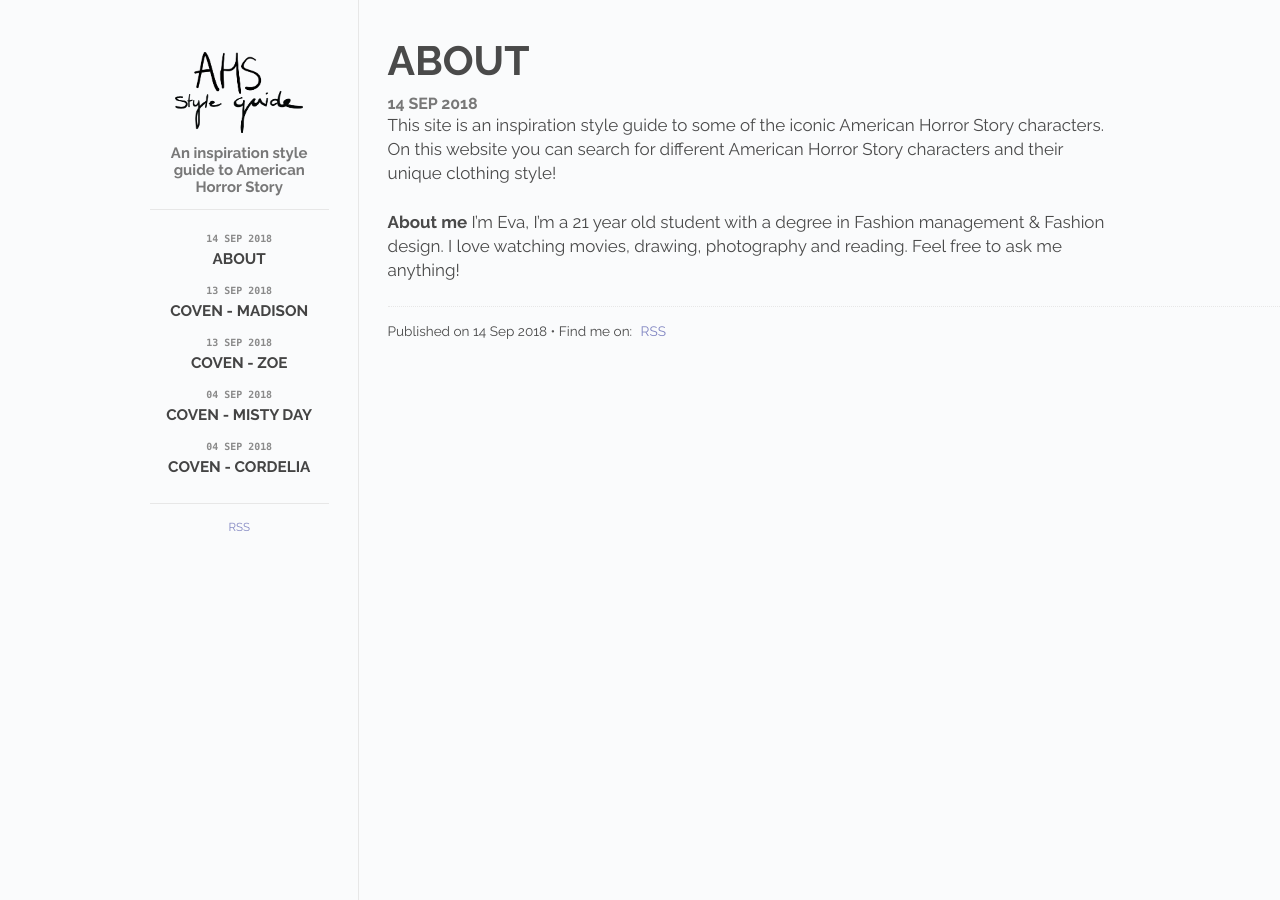
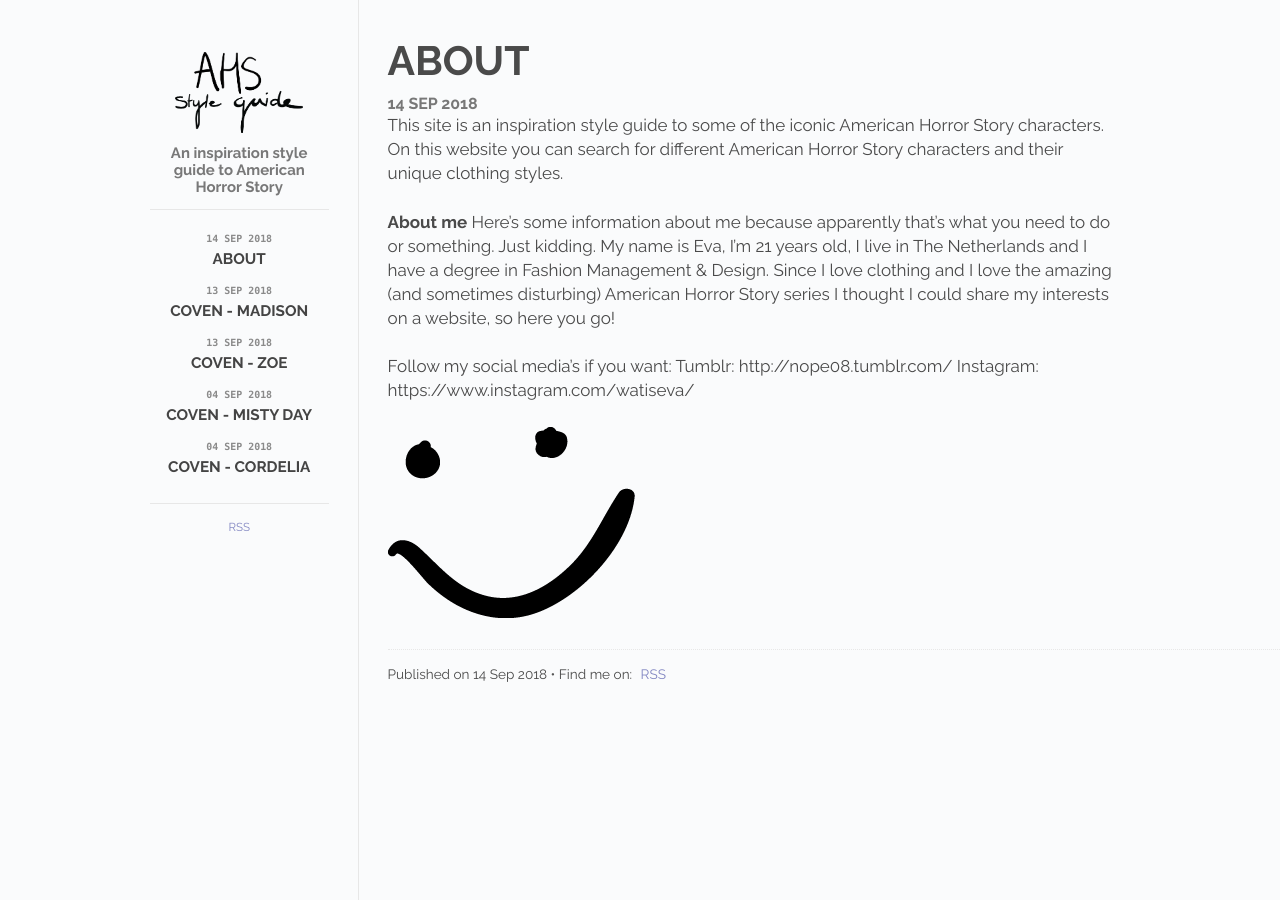
Before and after one commit to LesterGallagher/americanhorrorstory, a Jekyll site: the page built from _posts/2018-09-14-about.markdown, in a window 1280 px wide. Built offline with Jekyll 4.4.1, drawn with Linux system fonts in a browser that asks for light colours.

Commit message:
Updated About

```diff
--- a/_posts/2018-09-14-about.markdown
+++ b/_posts/2018-09-14-about.markdown
@@ -3,9 +3,16 @@
 date: 2018-09-14 20:01:00 +02:00
 ---
 
-This site is an inspiration style guide to some of the iconic American Horror Story characters. On this website you can search for different American Horror Story characters and their unique clothing style!
+This site is an inspiration style guide to some of the iconic American Horror Story characters. On this website you can search for different American Horror Story characters and their unique clothing styles.
 
 **About me**
-I'm Eva, I'm a 21 year old student with a degree in Fashion management & Fashion design. I love watching movies, drawing, photography and reading. Feel free to ask me anything!
+Here's some information about me because apparently that's what you need to do or something. Just kidding. My name is Eva, I'm 21 years old, I live in The Netherlands and I have a degree in Fashion Management & Design. Since I love clothing and I love the amazing (and sometimes disturbing) American Horror Story series I thought I could share my interests on a website, so here you go!
+
+Follow my social media's if you want:
+Tumblr: http://nope08.tumblr.com/
+Instagram: https://www.instagram.com/watiseva/
+
+![smiley.png](/uploads/smiley.png)
+
 
 {% include ad.html %}
```
